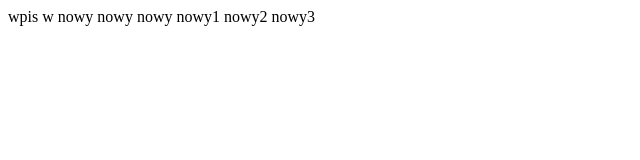
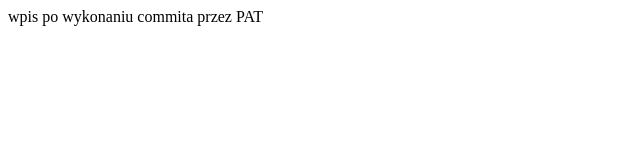
Before and after one commit to patrol102/sample, a plain HTML site: page index.html in a window 1280 px wide. Shown: the whole page, without its empty margins (0-640 px from the left). Drawn offline with Linux system fonts and the light colour scheme.

Commit message:
plik zmieniony po commicie PAT

```diff
--- a/index.html
+++ b/index.html
@@ -1,3 +1,3 @@
 <body>
-wpis w nowy nowy nowy nowy1 nowy2 nowy3
+wpis po wykonaniu commita przez PAT
 </body>
```
